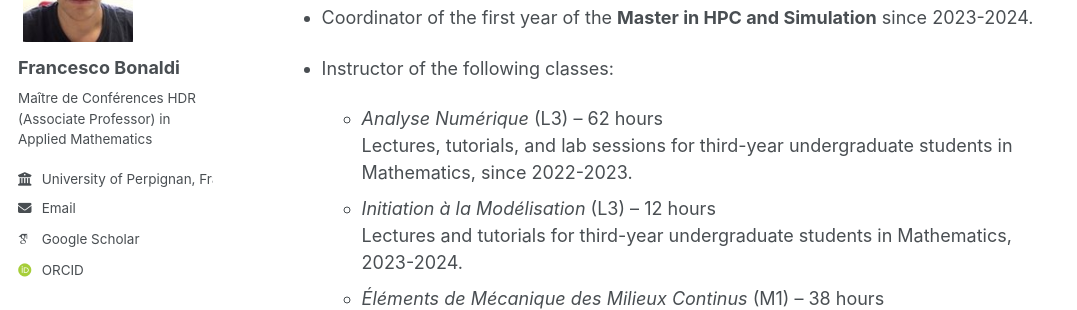
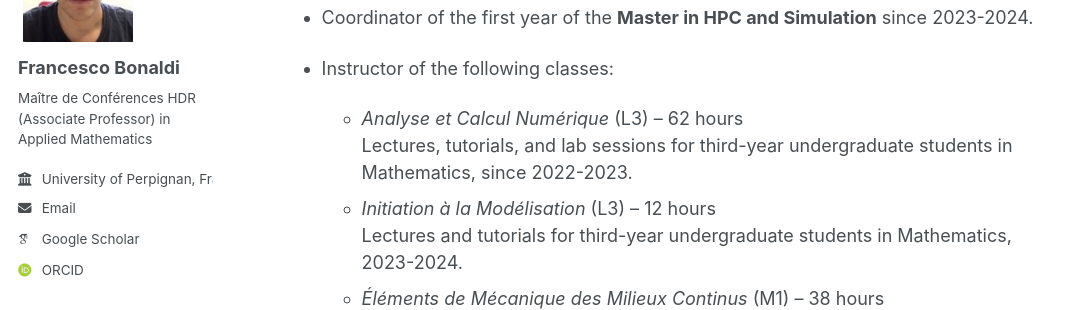
Before and after one commit to fbonaldi/fbonaldi.github.io, a Jekyll site: the page built from _pages/teaching.md, in a window 1280 px wide and 900 px high. Shown: the part 207-517 px from the top of the window, without its empty margins (0-1077 px from the left). Built offline with Jekyll 4.4.1, drawn with Linux system fonts in a browser that asks for light colours; some web fonts are replaced; a script bundle is joined from its source files by our own code; library files that are not in the unit come from our copies; formulas are drawn with MathJax 3.

Commit message:
Update teaching.md

```diff
--- a/_pages/teaching.md
+++ b/_pages/teaching.md
@@ -13,7 +13,7 @@ At the **University of Perpignan**:
 
 * Instructor of the following classes:
 
-  * _Analyse Numérique_ (L3) – 62 hours<br>
+  * _Analyse et Calcul Numérique_ (L3) – 62 hours<br>
     Lectures, tutorials, and lab sessions for third-year undergraduate students in Mathematics, since 2022-2023.
   * _Initiation à la Modélisation_ (L3) – 12 hours<br>
     Lectures and tutorials for third-year undergraduate students in Mathematics, 2023-2024.
```
